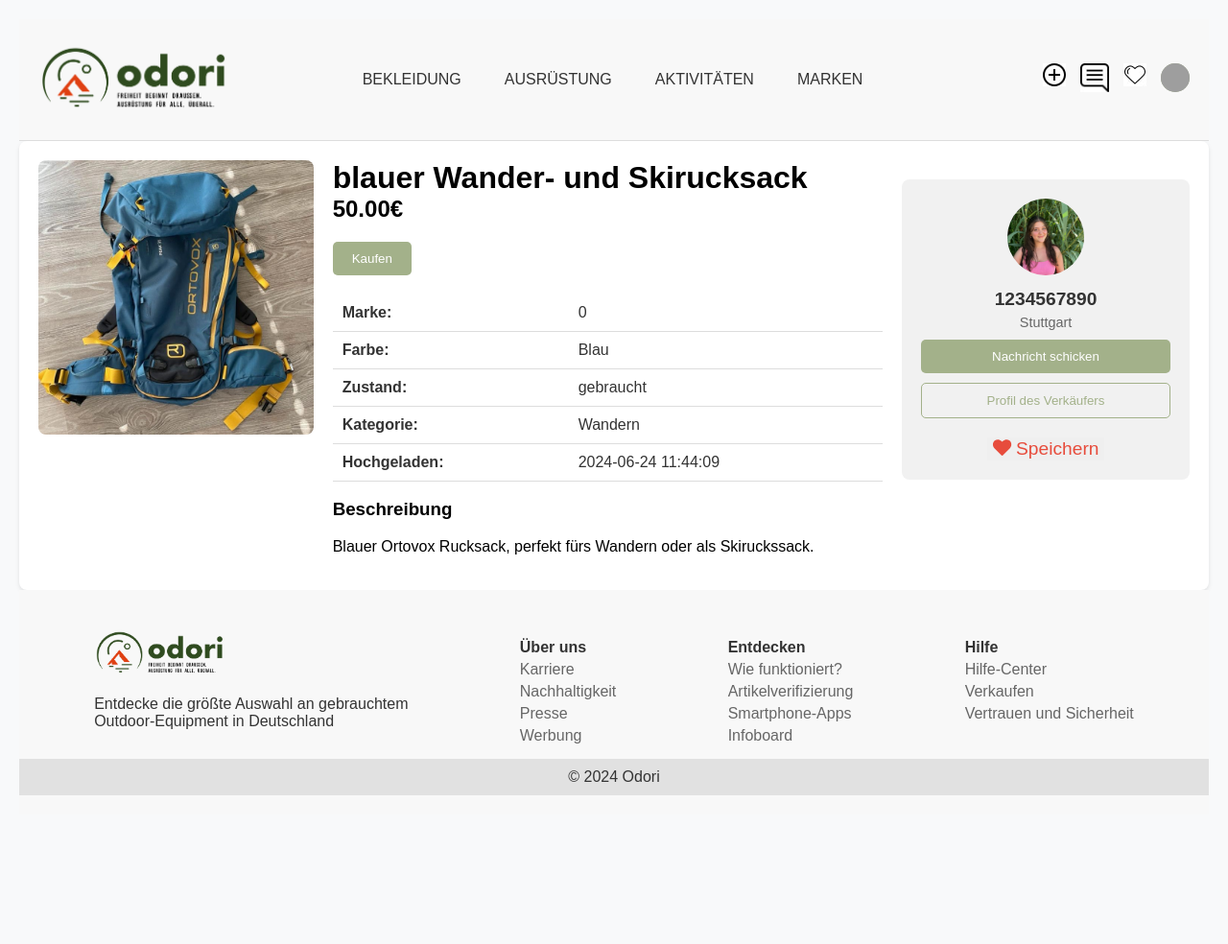
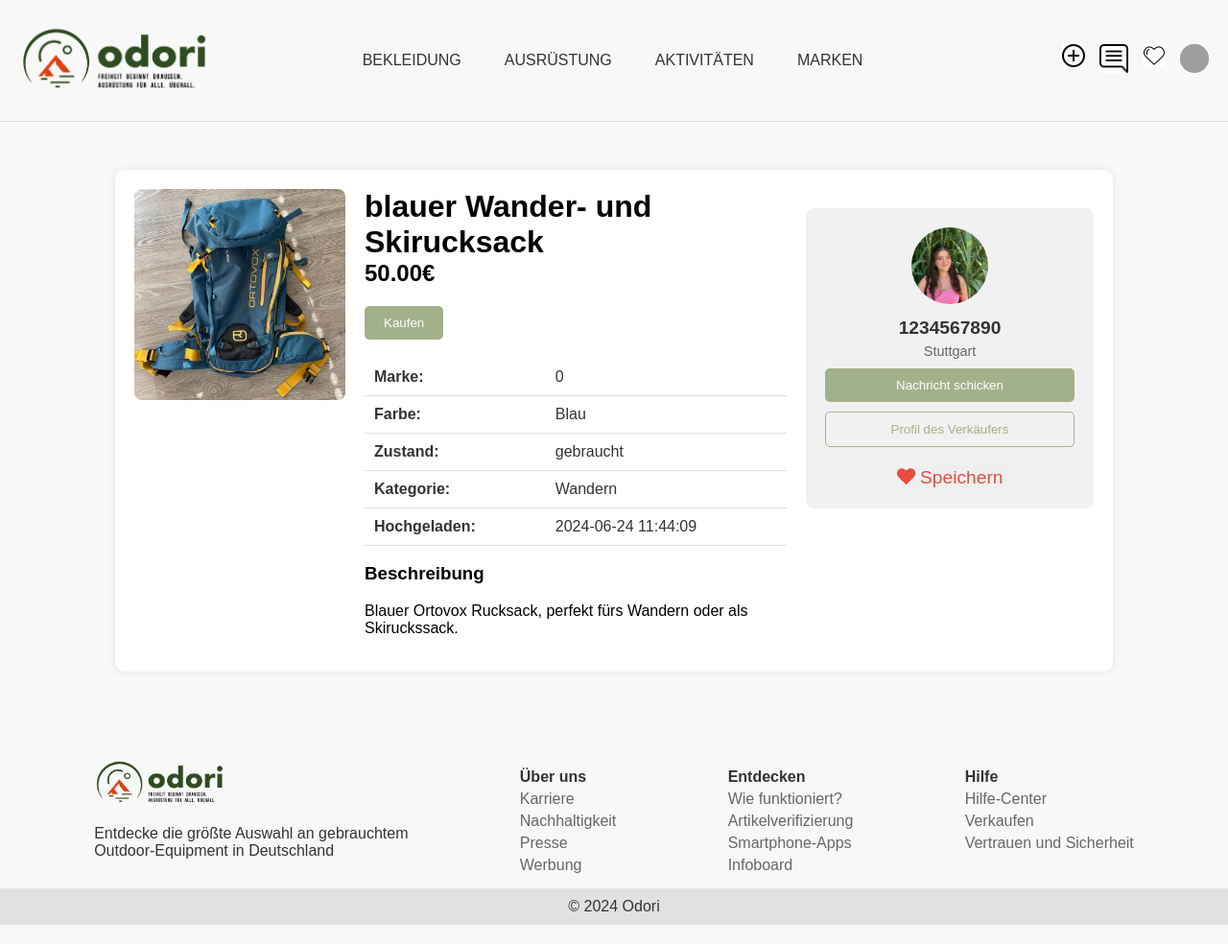
Before and after one commit to aliyabdr/Odori, a PHP site: page /nutzer_anzeige.php?id=15 in a window 1280 px wide. Shown: the whole page at 96% size. Before the commit the page ends 829 px from the top, so only its background shows below. Run offline with PHP 8.4, Linux system fonts and the light colour scheme; a user stored in the database is signed in; data comes from the database, SQL or seed files in the repository; data that the repository does not hold is empty; grey boxes are pictures that could not be loaded.

Commit message:
container breiter

```diff
--- a/PHP/anzeige_bearbeiten.php
+++ b/PHP/anzeige_bearbeiten.php
@@ -42,7 +42,7 @@ $conn->close();
             background-color: #f0f0f0;
         }
         .container {
-            width: 800px;
+            width: 1000px;
             margin: 50px auto; /* zentriert den Container */
             padding: 20px;
             background-color: #fff;
--- a/PHP/anzeige_erstellen.php
+++ b/PHP/anzeige_erstellen.php
@@ -24,7 +24,7 @@ if (!isset($_SESSION['user_id'])) {
             background-color: #f0f0f0;
         }
         .container {
-            width: 800px;
+            width: 1000px;
             margin: 50px auto; /* zentriert den Container */
             padding: 20px;
             background-color: #fff;
--- a/PHP/eigenes_profil.php
+++ b/PHP/eigenes_profil.php
@@ -63,7 +63,7 @@ $conn->close();
             padding: 0;
         }
         .container {
-            width: 800px;
+            width: 1000px;
             margin: 50px auto;
             padding: 20px;
             background-color: #fff;
--- a/PHP/eigenes_profil_bearbeiten.php
+++ b/PHP/eigenes_profil_bearbeiten.php
@@ -42,7 +42,7 @@ $postal_code = isset($user['postal_code']) ? $user['postal_code'] : '';
             padding: 0;
         }
         .container {
-            width: 800px;
+            width: 1000px;
             margin: 50px auto;
             padding: 20px;
             background-color: #fff;
--- a/PHP/gespeicherte_anzeigen.php
+++ b/PHP/gespeicherte_anzeigen.php
@@ -53,7 +53,7 @@ $conn->close();
             padding: 0;
         }
         .container {
-            width: 800px;
+            width: 1000px;
             margin: 50px auto;
             padding: 20px;
             background-color: #fff;
--- a/PHP/nutzer_anzeige.php
+++ b/PHP/nutzer_anzeige.php
@@ -37,18 +37,18 @@ $images = $stmt_images->fetchAll(PDO::FETCH_ASSOC);
             font-family: Arial, sans-serif;
             background-color: #f8f9fa;
             margin: 0;
-            padding: 20px;
-            color: #333;
+            padding: 0;
         }
         .container {
-            max-width: 1200px;
-            margin: 0 auto;
+            max-width: 1000px;
+            margin: 50px auto;
             background-color: #fff;
             padding: 20px;
-            border-radius: 8px;
-            box-shadow: 0 2px 4px rgba(0,0,0,0.1);
+            border-radius: 10px;
+            box-shadow: 0 0 10px rgba(0,0,0,0.1);
             display: flex;
             flex-wrap: wrap;
+            color:black;
         }
         .ad-header {
             display: flex;
--- a/PHP/nutzer_profil.php
+++ b/PHP/nutzer_profil.php
@@ -61,7 +61,7 @@ if (isset($_SESSION['user_id'])) {
             padding: 0;
         }
         .container {
-            width: 800px;
+            width: 1000px;
             margin: 50px auto;
             padding: 20px;
             background-color: #fff;
```
